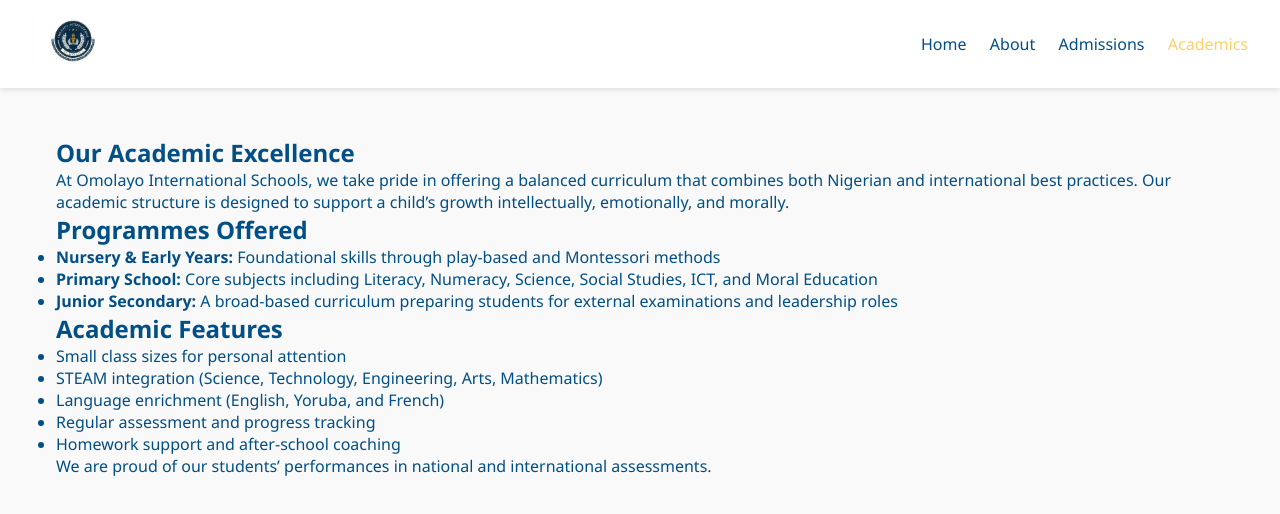
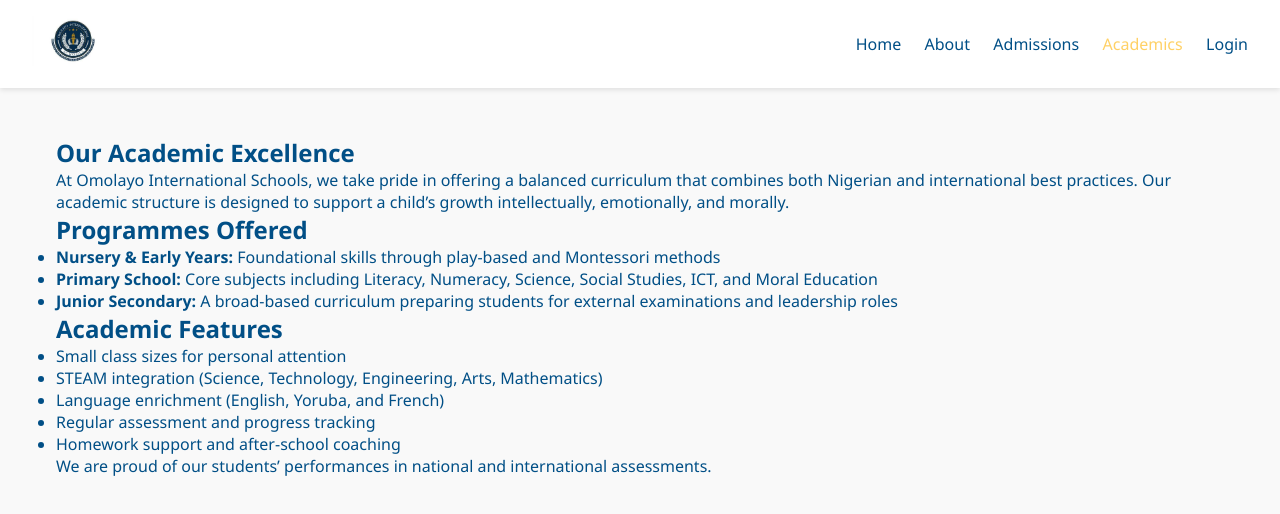
Before and after one commit to Eniafe80/Newomolayo, a plain HTML site: page academics.html in a window 1280 px wide. Drawn offline with Linux system fonts and the light colour scheme.

Commit message:
academics.html

```diff
--- a/academics.html
+++ b/academics.html
@@ -18,6 +18,7 @@
       <a href="about.html">About</a>
       <a href="admissions.html">Admissions</a>
       <a href="academics.html" class="active">Academics</a>
+      <a href="portal.html">Login</a>
     </nav>
   </header>
 
```
